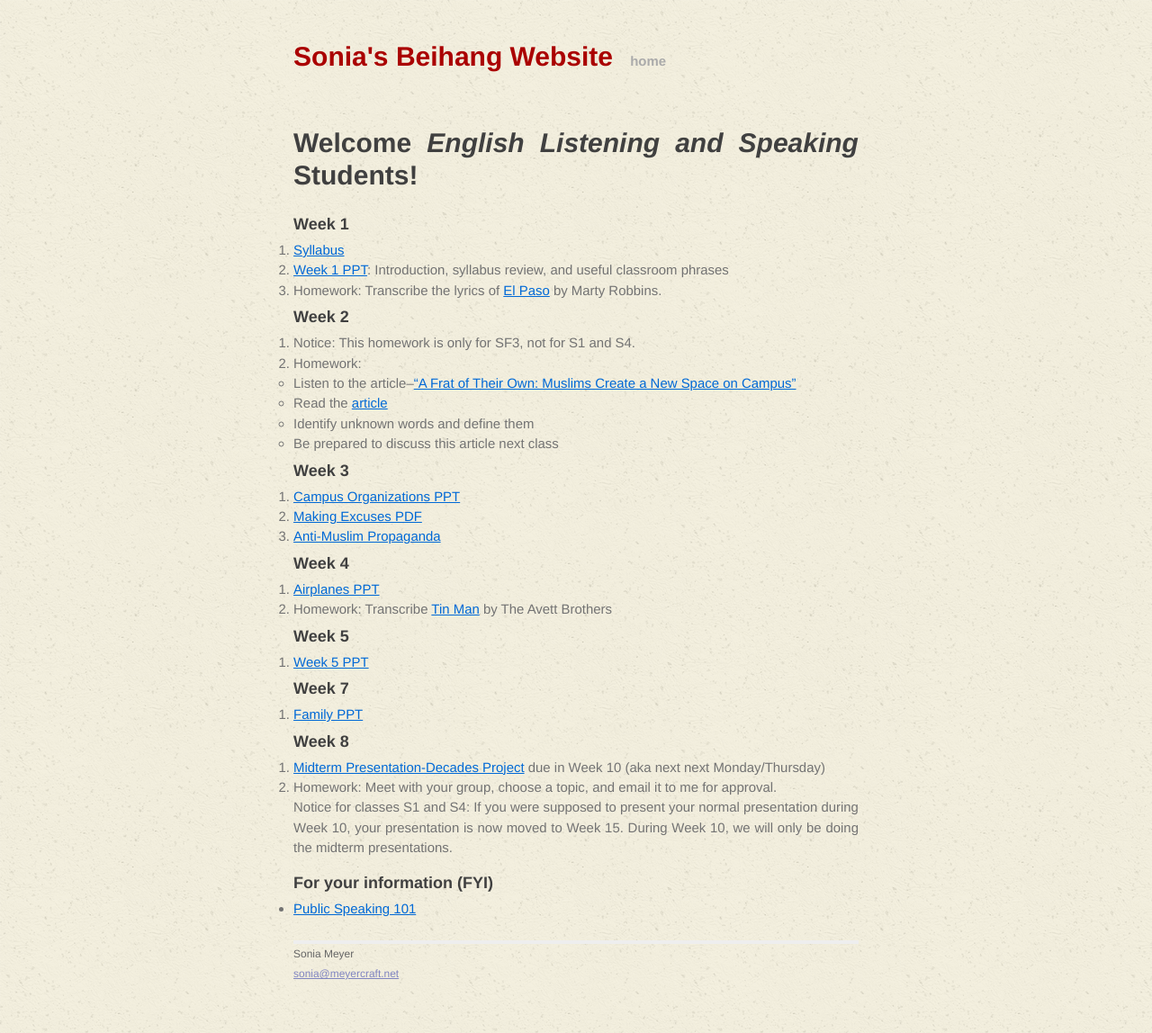
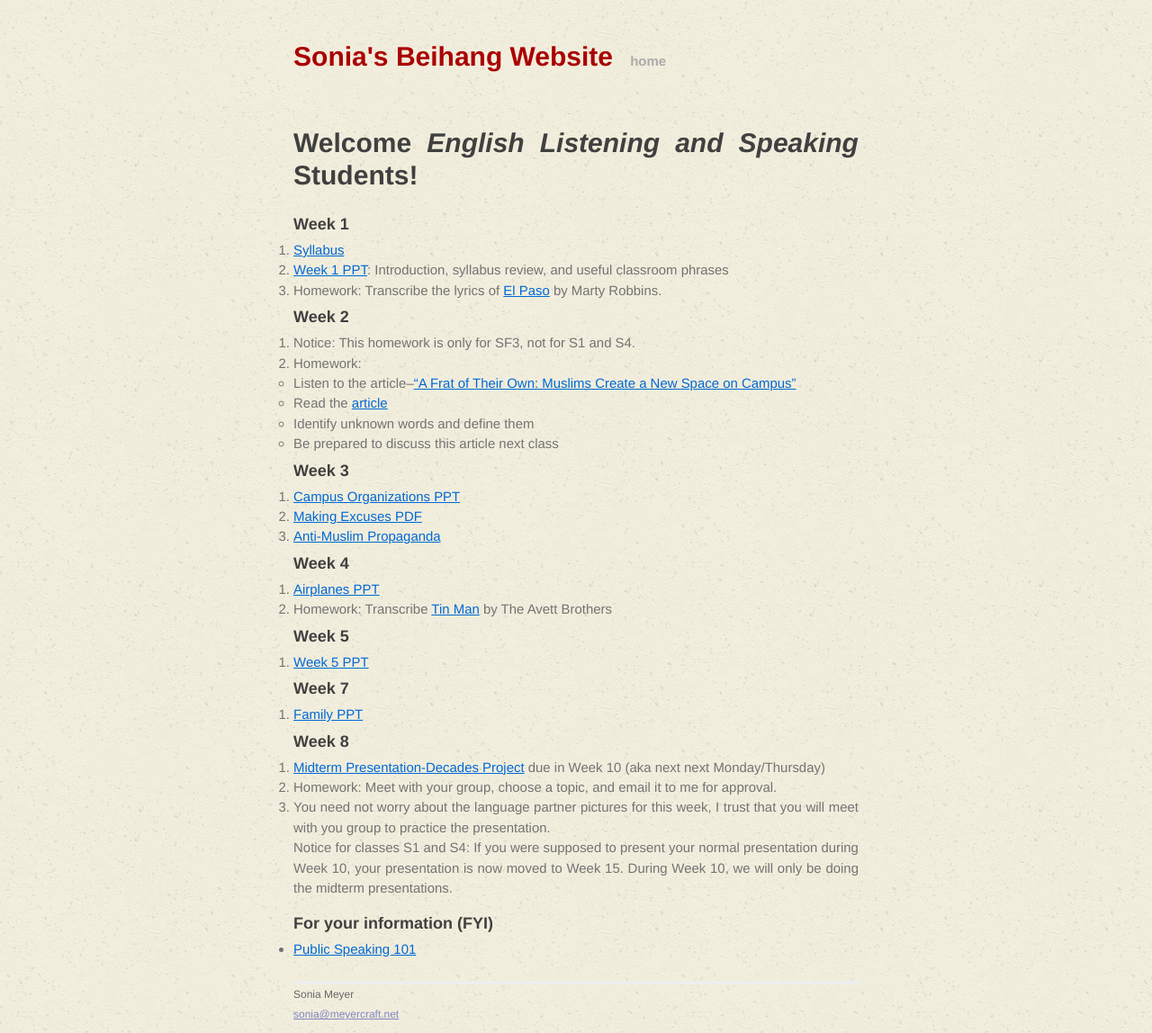
Before and after one commit to soniawmeyer/soniameyer-beihang-students-website, a Jekyll site: the page built from classes/s1s4sf3ls.md, in a window 1280 px wide. Shown: the whole page at 90% size. Built offline with Jekyll 4.4.1, drawn with Linux system fonts in a browser that asks for light colours.

Commit message:
no pics this week

```diff
--- a/classes/s1s4sf3ls.md
+++ b/classes/s1s4sf3ls.md
@@ -40,6 +40,7 @@ title: Mrs. Sonia Meyer's Beihang Website
 ### Week 8
 1. [Midterm Presentation-Decades Project](https://www.dropbox.com/s/gv431lyy5wc7wgz/Midterm-Decades%20Project.pdf) due in Week 10 (aka next next Monday/Thursday)
 2. Homework: Meet with your group, choose a topic, and email it to me for approval.
+3. You need not worry about the language partner pictures for this week, I trust that you will meet with you group to practice the presentation.
 
 Notice for classes S1 and S4: If you were supposed to present your normal presentation during Week 10, your presentation is now moved to Week 15. During Week 10, we will only be doing the midterm presentations.
 
```
Also changed, not shown: classes/151821.md (+1 -0 lines).
